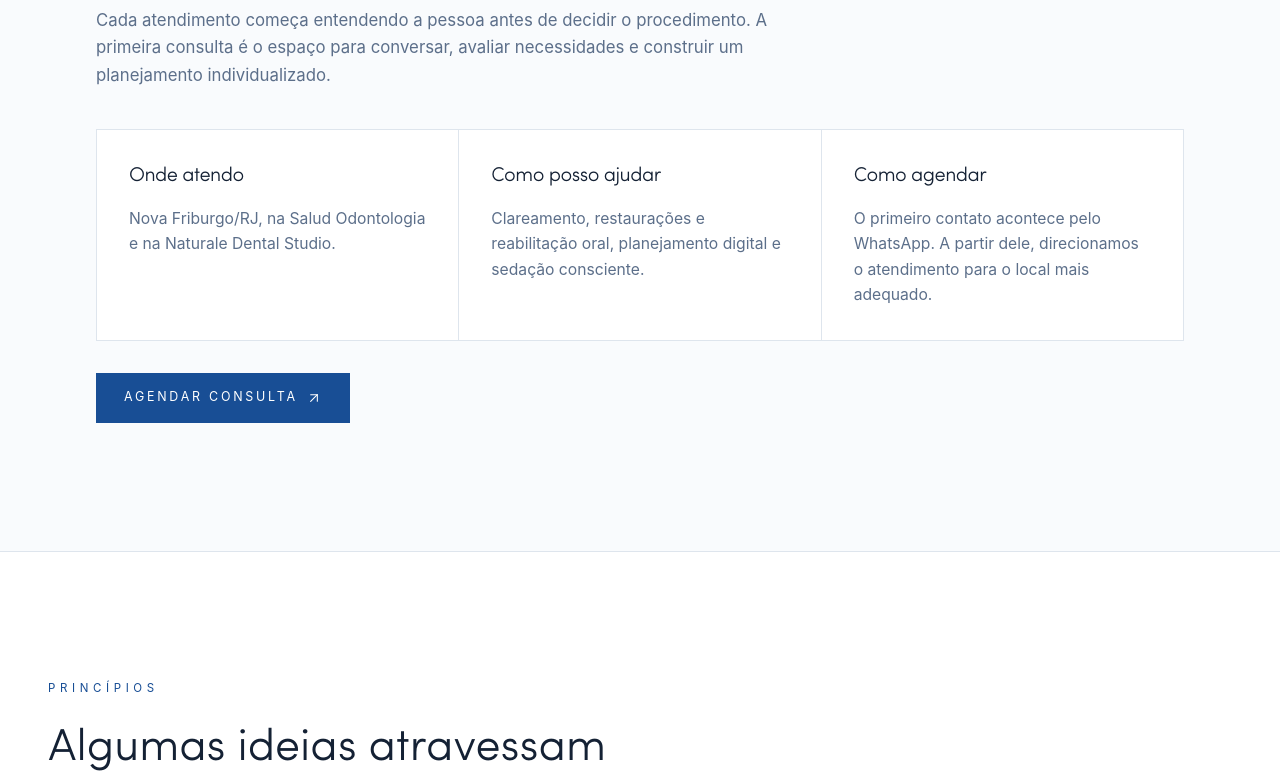
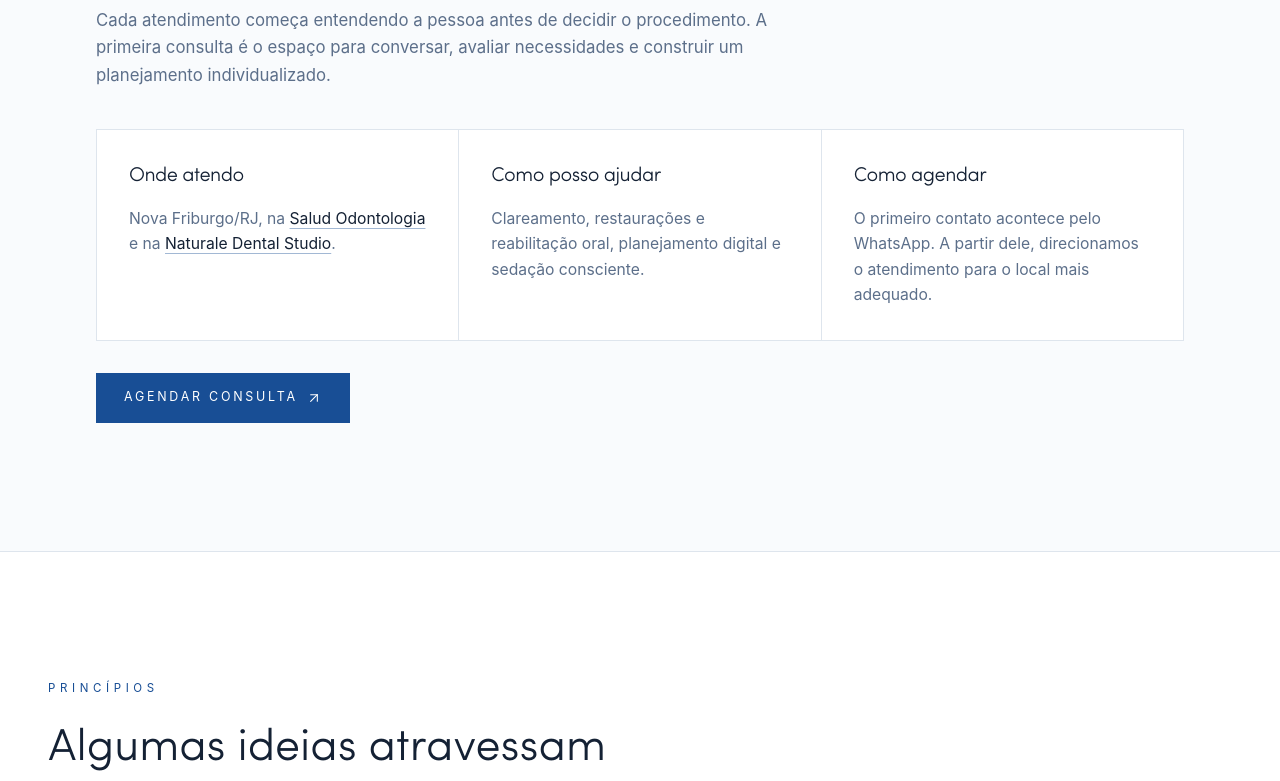
Before and after one commit to drmatheusfilgueiras/matheusfilgueiras, a React (Vite) app: page / in a window 1280 px wide. Shown: the part 2580-3361 px from the top of the page. Built offline with nearby package versions, Linux system fonts and the light colour scheme; the HTML template or start-up script is replaced by a standard one; a web font is replaced by a local one.

Commit message:
content: link clinic locations

```diff
--- a/src/pages/HomePage.jsx
+++ b/src/pages/HomePage.jsx
@@ -131,7 +131,14 @@ const sedacaoPontos = [{
 }];
 const atendimentoResumo = [{
   titulo: 'Onde atendo',
-  texto: 'Nova Friburgo/RJ, na Salud Odontologia e na Naturale Dental Studio.'
+  texto: 'Nova Friburgo/RJ, na ',
+  locais: [{
+    rotulo: 'Salud Odontologia',
+    href: 'https://maps.app.goo.gl/3Nh823BXRHRjNq5t7'
+  }, {
+    rotulo: 'Naturale Dental Studio',
+    href: 'https://maps.app.goo.gl/36ZhTdptqXVGiW4V7'
+  }]
 }, {
   titulo: 'Como posso ajudar',
   texto: 'Clareamento, restaurações e reabilitação oral, planejamento digital e sedação consciente.'
@@ -501,7 +508,21 @@ function HomePage() {
                             <Reveal key={item.titulo} delay={i * 0.06} y={20}>
                                 <div className="h-full bg-background p-7 lg:p-8">
                                     <h3 className="text-xl font-light tracking-tight text-foreground">{item.titulo}</h3>
-                                    <p className="mt-4 text-[0.98rem] leading-relaxed text-muted-foreground">{item.texto}</p>
+                                    {item.locais ? (
+                                        <p className="mt-4 text-[0.98rem] leading-relaxed text-muted-foreground">
+                                            {item.texto}
+                                            <a href={item.locais[0].href} target="_blank" rel="noreferrer noopener" className="text-foreground underline decoration-primary/40 underline-offset-4 transition-colors hover:text-primary focus-visible:text-primary focus-visible:outline-none focus-visible:ring-2 focus-visible:ring-ring/40">
+                                                {item.locais[0].rotulo}
+                                            </a>
+                                            {' e na '}
+                                            <a href={item.locais[1].href} target="_blank" rel="noreferrer noopener" className="text-foreground underline decoration-primary/40 underline-offset-4 transition-colors hover:text-primary focus-visible:text-primary focus-visible:outline-none focus-visible:ring-2 focus-visible:ring-ring/40">
+                                                {item.locais[1].rotulo}
+                                            </a>
+                                            .
+                                        </p>
+                                    ) : (
+                                        <p className="mt-4 text-[0.98rem] leading-relaxed text-muted-foreground">{item.texto}</p>
+                                    )}
                                 </div>
                             </Reveal>
                         ))}
```
